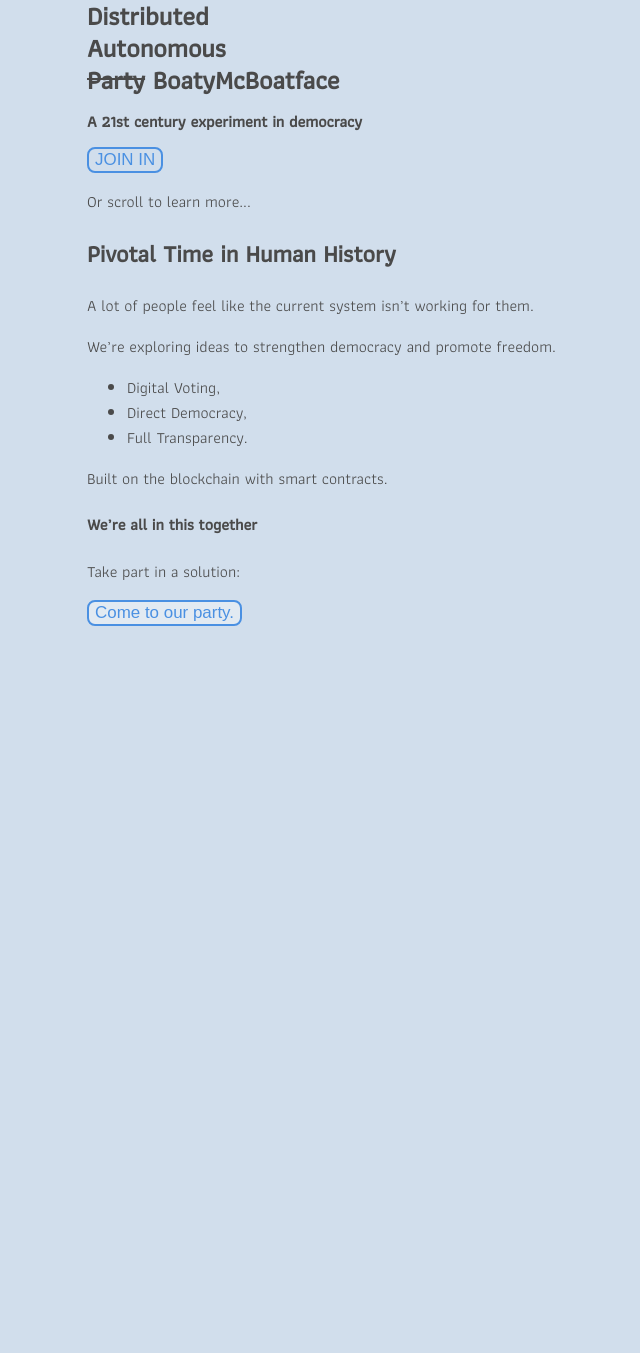
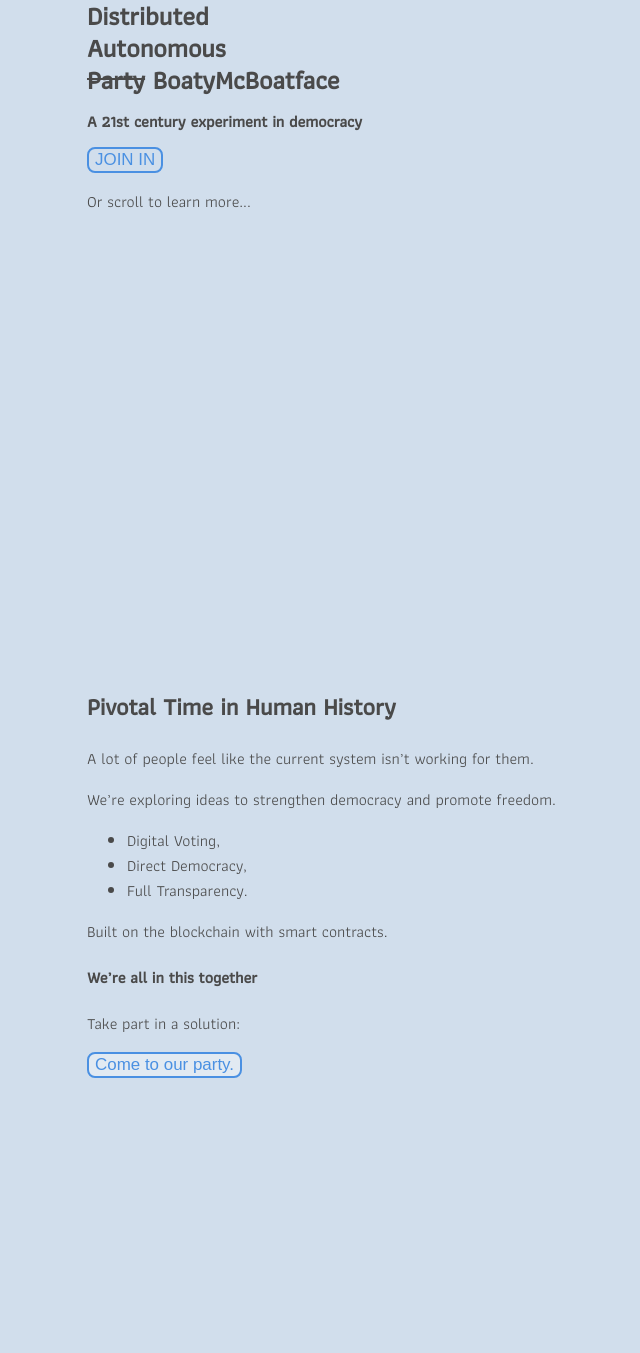
Before and after one commit to voteliquid/deprecated_thedap, a Python web app: template templates/index.html in a window 1280 px wide. Shown: the top 1353 px of the page, without its empty margins (178-818 px from the left). Before the commit the page ends 626 px from the top, so only its background shows below. Run offline with Jinja, Linux system fonts and the light colour scheme; the template is opened without the code that fills it, so the values that code supplies are empty; some libraries are stand-ins or nearby versions.

Commit message:
Make each section the size of a full-page

```diff
--- a/templates/index.html
+++ b/templates/index.html
@@ -7,7 +7,7 @@
 
   <body>
 
-    <div class="WelcomePage">
+    <div class="WelcomePage page">
       <h1>Distributed<br/ >
         Autonomous<br />
         <del>Party</del> BoatyMcBoatface
@@ -20,7 +20,7 @@
       <p>Or scroll to learn more...</p>
     </div>
 
-    <div class="MoreInfoPage">
+    <div class="MoreInfoPage page">
       <h2>Pivotal Time in Human History</h2>
 
       <p>A lot of people feel like the current system isn’t working for them.</p>
@@ -42,7 +42,7 @@
       <button id="come-to-party" onclick="scrollToPayment()">Come to our party.</button>
     </div>
 
-    <div class="ctd-container" id="payment-widget">
+    <div class="ctd-container page" id="payment-widget">
       <div class="ctd-loading">
         <div class="ctd-bounce1"></div>
         <div class="ctd-bounce2"></div>
--- a/templates/style/app.css
+++ b/templates/style/app.css
@@ -5,6 +5,10 @@ body {
   font-weight: '500';
   max-width: 750px;
   margin: 0 auto;
+}
+
+div.page {
+  height: 667px;
 }
 
 h1 {
```
